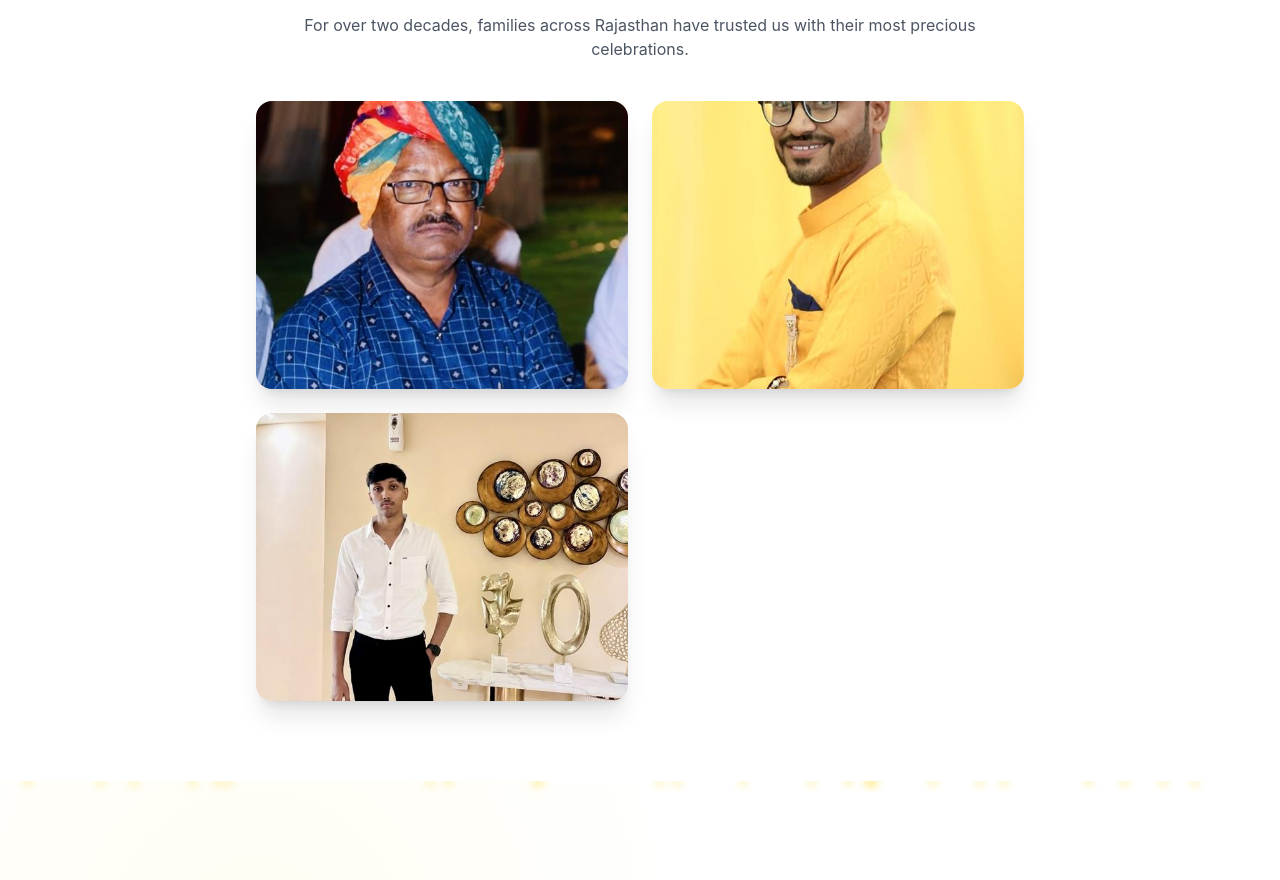
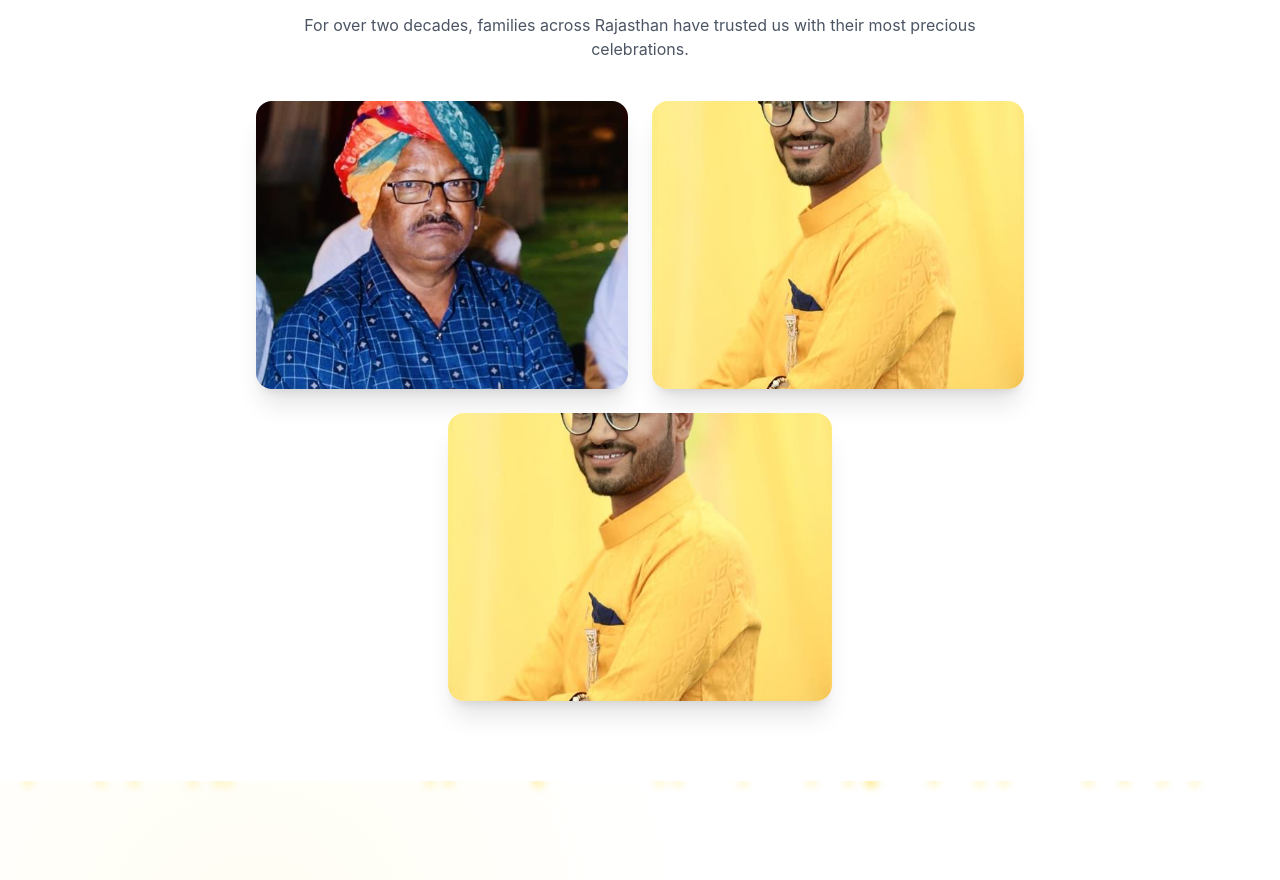
Before and after one commit to Mosin1425/RTH-Dynamic, a React (Vite) app: page / in a window 1280 px wide. Shown: the part 899-1779 px from the top of the page. Built offline with nearby package versions, Linux system fonts and the light colour scheme.

Commit message:
owner 3 photo added

```diff
--- a/src/pages/AboutPage.jsx
+++ b/src/pages/AboutPage.jsx
@@ -8,7 +8,7 @@ import SEOFAQ from "@/components/SEOFAQ";
 const ownerPhotos = [
   "/assets/owner1.jpg",
   "/assets/owner2.jpg",
-  "/assets/owner3.jpg",
+  "/assets/owner2.jpg",
 ];
 
 const stripImages = [
--- a/src/pages/Home.jsx
+++ b/src/pages/Home.jsx
@@ -16,7 +16,7 @@ const heroImages = [
 const ownerPhotos = [
   "/assets/owner1.jpg",
   "/assets/owner2.jpg",
-  "/assets/owner3.jpg"
+  "/assets/owner2.jpg"
 ];
 
 const stripImages = [
@@ -63,14 +63,18 @@ const Home = () => {
           </p>
 
           <div className="grid grid-cols-2 gap-6 max-w-3xl mx-auto">
-            {ownerPhotos.map((src, i) => (
-              <img
-                key={i}
-                src={src}
-                className="w-full h-64 sm:h-72 object-cover rounded-2xl shadow-xl"
-                alt="Owner"
-              />
-            ))}
+            {ownerPhotos.map((src, i) => {
+              const isLast = i === ownerPhotos.length - 1 && ownerPhotos.length % 2 === 1;
+              return (
+                <div key={i} className={isLast ? "sm:col-span-2 flex justify-center" : ""}>
+                  <img
+                    src={src}
+                    className={`${isLast ? "w-2/3 sm:w-1/2" : "w-full"} h-64 sm:h-72 object-cover rounded-2xl shadow-xl`}
+                    alt="Owner"
+                  />
+                </div>
+              );
+            })}
           </div>
         </div>
       </section>
--- a/src/pages/WhyChooseUsPage.jsx
+++ b/src/pages/WhyChooseUsPage.jsx
@@ -17,7 +17,7 @@ import SEOFAQ from "@/components/SEOFAQ";
 const ownerPhotos = [
   "/assets/owner1.jpg",
   "/assets/owner2.jpg",
-  "/assets/owner3.jpg"
+  "/assets/owner2.jpg"
 ];
 
 const stripImages = [
```
